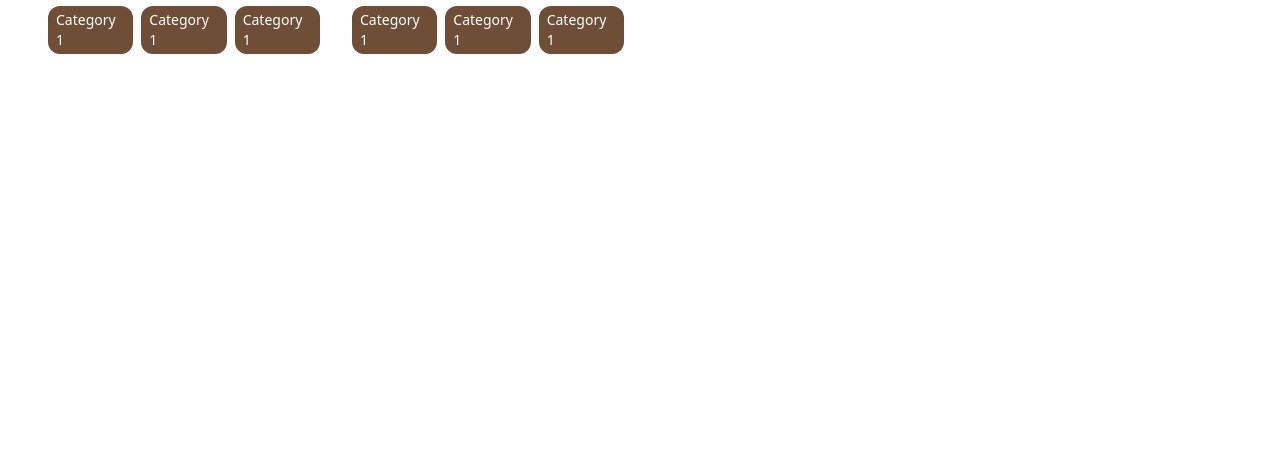
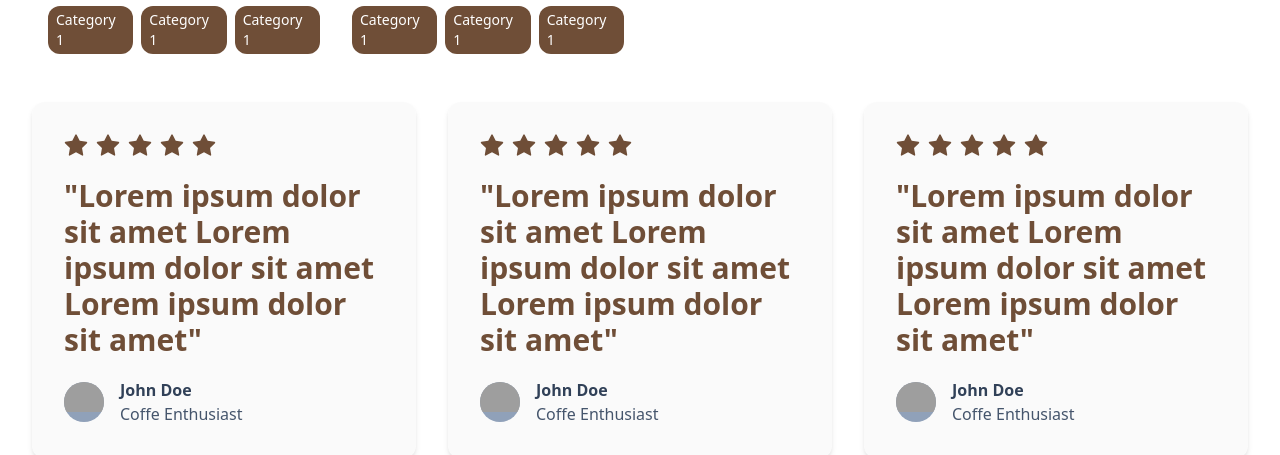
Before and after one commit to mfdpdev/coffee-code, a React (Vite) app: page / in a window 1280 px wide. Shown: the part 1546-2001 px from the top of the page. Before the commit the page ends 1608 px from the top, so only its background shows below. Built offline with nearby package versions, Linux system fonts and the light colour scheme; grey boxes are pictures that could not be loaded.

Commit message:
feat(testimonial): Implement testimonial component

```diff
--- a/src/App.tsx
+++ b/src/App.tsx
@@ -2,6 +2,7 @@ import './App.css'
 import Hero from './components/Hero'
 import Navbar from './components/Navbar'
 import Products from './components/Products'
+import Testimonial from './components/Testimonial'
 
 function App() {
 
@@ -11,6 +12,7 @@ function App() {
       <div className="h-[1500px] mt-18 px-4 lg:px-8">
         <Hero />
         <Products />
+        <Testimonial />
       </div>
     </>
   )
--- /dev/null
+++ b/src/components/Testimonial.tsx
@@ -0,0 +1,39 @@
+import { GoStarFill } from "react-icons/go";
+
+export default function Testimonial(){
+  const data: number[] = [1,2,3];
+  return (
+    <>
+      <div className="grid justify-center grid-cols-1 sm:grid-cols-2 lg:grid-cols-3 gap-x-8 mx-auto mt-2">
+      {data.map( (_, i) => {
+        return (
+          <div key={i} className="mt-8 rounded-xl p-8 shadow-md bg-black/2 ">
+            <div className="">
+              <div className="flex gap-2 text-[#6F4E37] text-2xl">
+                <GoStarFill />
+                <GoStarFill />
+                <GoStarFill />
+                <GoStarFill />
+                <GoStarFill />
+              </div>
+              <h1 className="font-bold text-[#6F4E37] text-3xl my-5">
+                "Lorem ipsum dolor sit amet Lorem ipsum dolor sit amet Lorem ipsum dolor sit amet"
+              </h1>
+              <div className="flex gap-4 items-center">
+                <div className="bg-slate-400 w-10 h-10 rounded-full overflow-hidden">
+                  <img alt="" src="https://plus.unsplash.com/premium_photo-1723924888644-605796123e3d?q=80&w=2080&auto=format&fit=crop&ixlib=rb-4.0.3&ixid=M3wxMjA3fDB8MHxwaG90by1wYWdlfHx8fGVufDB8fHx8fA%3D%3D" />
+                </div>
+                <div className="text-slate-600">
+                  <h1 className="font-bold text-slate-700">John Doe</h1>
+                  <p>Coffe Enthusiast</p>
+                </div>
+              </div>
+            </div>
+            <div></div>
+          </div>
+        )
+      })}
+      </div>
+    </>
+  )
+}
```
